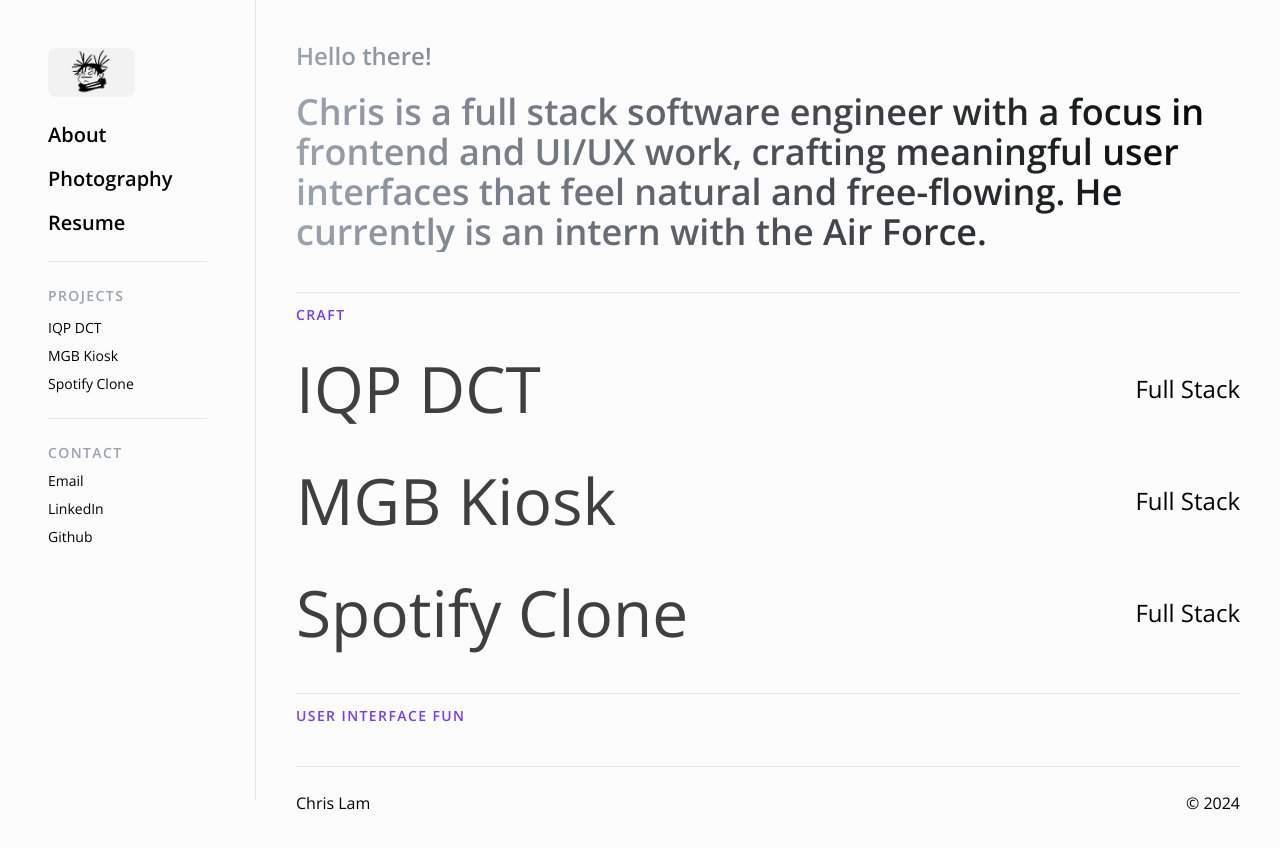
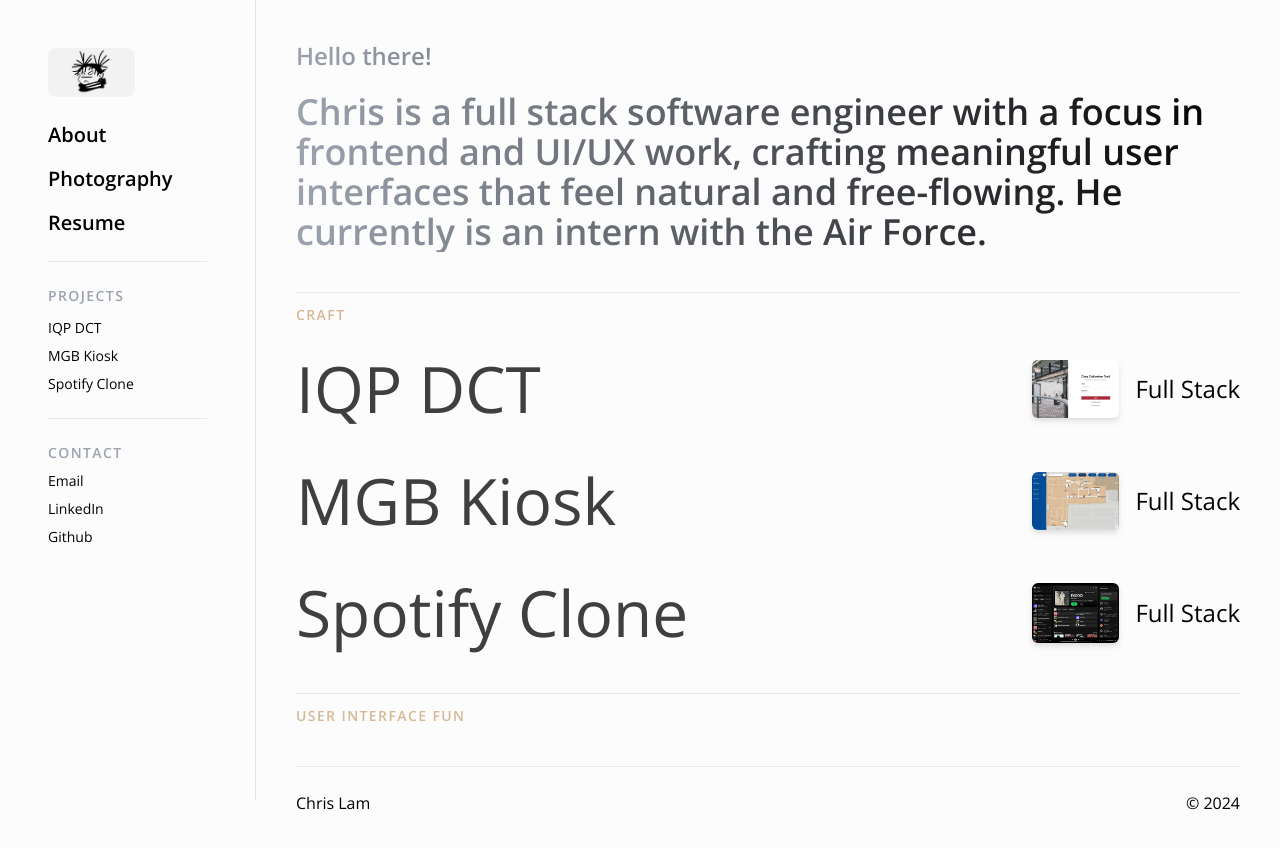
Before and after one commit to clam365/portfolio, a Next.js app: page / in a window 1280 px wide. Shown: the top 848 px of the page. Built offline with nearby package versions, Linux system fonts and the light colour scheme.

Commit message:
Adding in some landing page depth and different color theme

```diff
--- a/app/about/Education.tsx
+++ b/app/about/Education.tsx
@@ -3,7 +3,7 @@
 export default function Education() {
     return (
         <div>
-            <h1 className="font-semibold text-violet-600 text-sm mb-4 mt-4 tracking-widest">EDUCATION</h1>
+            <h1 className="font-semibold text-[#D5B895] text-sm mb-4 mt-4 tracking-widest">EDUCATION</h1>
             <div className={" flex justify-between m-auto items-center"}>
                 <div className={""}>
                     <h1 className={"font-semibold text-3xl"}>Worcester Polytechnic Institute</h1>
--- a/app/about/InfoSection.tsx
+++ b/app/about/InfoSection.tsx
@@ -17,7 +17,7 @@
 
                 {/* Text Section */}
                 <div className="flex-1">
-                    <h1 className="font-semibold text-violet-600 text-sm mb-4 tracking-widest">INFO</h1>
+                    <h1 className="font-semibold text-[#D5B895] text-sm mb-4 tracking-widest">INFO</h1>
                     <p className="text-sm">
                         I am a software engineer in Greater Boston, Massachusetts, specializing in frontend and
                         UI/UX development.
--- a/app/about/MyPhilosophy.tsx
+++ b/app/about/MyPhilosophy.tsx
@@ -3,13 +3,13 @@
 export default function MyPhilosophy() {
     return (
         <div className=" mx-auto">
-            <h1 className="font-semibold text-violet-600 text-sm mb-4 mt-4 tracking-widest">MY PHILOSOPHY</h1>
+            <h1 className="font-semibold text-[#D5B895] text-sm mb-4 mt-4 tracking-widest">MY PHILOSOPHY</h1>
             <div className="grid grid-cols-1 sm:grid-cols-2 gap-4 ">
                 <div className="mb-6 sm:mb-0 lg:pr-4">
                     <h1 className="font-bold text-sm mb-2">Work Ethic</h1>
                     <p className="text-sm">
                         Great taste, as defined by{" "}
-                        <Link href={"https://www.goodreads.com/quotes/309485-nobody-tells-this-to-people-who-are-beginners-i-wish"} className="text-violet-600">
+                        <Link href={"https://www.goodreads.com/quotes/309485-nobody-tells-this-to-people-who-are-beginners-i-wish"} className="text-[#D5B895]">
                             Ira Glass
                         </Link>, is understanding that though many start their journeys in creative work, the drive to perfect, master, and love your craft is essential.
                         {/* eslint-disable-next-line react/no-unescaped-entities */}
--- a/app/components/ProjectSection.tsx
+++ b/app/components/ProjectSection.tsx
@@ -2,7 +2,7 @@
 export default function ProjectSection() {
     return (
         <div>
-            <h1 className="font-semibold text-violet-600 text-sm mt-3 tracking-widest">
+            <h1 className="font-semibold text-[#D5B895] text-sm mt-3 tracking-widest">
                 CRAFT
             </h1>
             <ProjectContent/>
--- a/app/components/UserInterfaceFun.tsx
+++ b/app/components/UserInterfaceFun.tsx
@@ -2,7 +2,7 @@
 export default function UserInterfaceFun() {
     return (
         <div>
-            <h1 className="font-semibold text-violet-600 text-sm mt-3 tracking-widest mb-10">
+            <h1 className="font-semibold text-[#D5B895] text-sm mt-3 tracking-widest mb-10">
                 USER INTERFACE FUN
             </h1>
             <hr/>
--- a/app/csProjects/Modal/Index.tsx
+++ b/app/csProjects/Modal/Index.tsx
@@ -5,48 +5,71 @@
 import gsap from 'gsap';
 
 const scaleAnimation = {
-    initial: {scale: 0, x:"-50%", y:"-50%"},
-    enter: {scale: 1, x:"-50%", y:"-50%", transition: {duration: 0.4, ease: [0.76, 0, 0.24, 1]}},
-    closed: {scale: 0, x:"-50%", y:"-50%", transition: {duration: 0.4, ease: [0.32, 0, 0.67, 0]}}
+    initial: {scale: 0, x: "-50%", y: "-50%"},
+    enter: {scale: 1, x: "-50%", y: "-50%", transition: {duration: 0.4, ease: [0.76, 0, 0.24, 1]}},
+    closed: {scale: 0, x: "-50%", y: "-50%", transition: {duration: 0.4, ease: [0.32, 0, 0.67, 0]}}
+};
+
+// Define the type for the props
+interface Project {
+    src: string;
+    color: string;
 }
 
-export default function Index({modal, projects}) {
+interface IndexProps {
+    modal: {
+        active: boolean;
+        index: number;
+    };
+    projects: Project[];
+}
 
+// Use the defined type in the function component
+export default function Index({ modal, projects }: IndexProps) {
     const { active, index } = modal;
-    const modalContainer = useRef(null);
-    const cursor = useRef(null);
-    const cursorLabel = useRef(null);
+    const modalContainer = useRef<HTMLDivElement>(null);
+    const cursor = useRef<HTMLDivElement>(null);
+    const cursorLabel = useRef<HTMLDivElement>(null);
 
-    useEffect( () => {
-        //Move Container
-        let xMoveContainer = gsap.quickTo(modalContainer.current, "left", {duration: 0.8, ease: "power3"})
-        let yMoveContainer = gsap.quickTo(modalContainer.current, "top", {duration: 0.8, ease: "power3"})
-        //Move cursor
-        let xMoveCursor = gsap.quickTo(cursor.current, "left", {duration: 0.5, ease: "power3"})
-        let yMoveCursor = gsap.quickTo(cursor.current, "top", {duration: 0.5, ease: "power3"})
-        //Move cursor label
-        let xMoveCursorLabel = gsap.quickTo(cursorLabel.current, "left", {duration: 0.45, ease: "power3"})
-        let yMoveCursorLabel = gsap.quickTo(cursorLabel.current, "top", {duration: 0.45, ease: "power3"})
+    useEffect(() => {
+        if (modalContainer.current && cursor.current && cursorLabel.current) {
+            // Move Container
+            let xMoveContainer = gsap.quickTo(modalContainer.current, "left", {duration: 0.8, ease: "power3"});
+            let yMoveContainer = gsap.quickTo(modalContainer.current, "top", {duration: 0.8, ease: "power3"});
+            // Move cursor
+            let xMoveCursor = gsap.quickTo(cursor.current, "left", {duration: 0.5, ease: "power3"});
+            let yMoveCursor = gsap.quickTo(cursor.current, "top", {duration: 0.5, ease: "power3"});
+            // Move cursor label
+            let xMoveCursorLabel = gsap.quickTo(cursorLabel.current, "left", {duration: 0.45, ease: "power3"});
+            let yMoveCursorLabel = gsap.quickTo(cursorLabel.current, "top", {duration: 0.45, ease: "power3"});
 
-        window.addEventListener('mousemove', (e) => {
+            const mouseMoveHandler = (e: MouseEvent) => {
                 const { pageX, pageY } = e;
-            xMoveContainer(pageX)
-            yMoveContainer(pageY)
-            xMoveCursor(pageX)
-            yMoveCursor(pageY)
-            xMoveCursorLabel(pageX)
-            yMoveCursorLabel(pageY)
-        })
-    }, [])
+                xMoveContainer(pageX);
+                yMoveContainer(pageY);
+                xMoveCursor(pageX);
+                yMoveCursor(pageY);
+                xMoveCursorLabel(pageX);
+                yMoveCursorLabel(pageY);
+            };
+
+            window.addEventListener('mousemove', mouseMoveHandler);
+
+            return () => {
+                window.removeEventListener('mousemove', mouseMoveHandler);
+            };
+        }
+    }, []);
 
     return (
         <>
             <motion.div ref={modalContainer} variants={scaleAnimation} initial="initial" animate={active ? "enter" : "closed"} className={styles.modalContainer}>
-                <div style={{top: index * -100 + "%"}} className={styles.modalSlider}>
+                <div style={{ top: index * -100 + "%" }} className={styles.modalSlider}>
                     {
-                        projects.map( (project, index) => {
-                            const { src, color } = project
-                            return <div className={styles.modal} style={{backgroundColor: color}} key={`modal_${index}`}>
+                        projects.map((project, idx) => {
+                            const { src, color } = project;
+                            return (
+                                <div className={styles.modal} style={{ backgroundColor: color }} key={`modal_${idx}`}>
                                     <Image
                                         src={`/images/${src}`}
                                         width={300}
@@ -54,6 +77,7 @@
                                         alt="image"
                                     />
                                 </div>
+                            );
                         })
                     }
                 </div>
@@ -61,5 +85,5 @@
             <motion.div ref={cursor} className={styles.cursor} variants={scaleAnimation} initial="initial" animate={active ? "enter" : "closed"}></motion.div>
             <motion.div ref={cursorLabel} className={styles.cursorLabel} variants={scaleAnimation} initial="initial" animate={active ? "enter" : "closed"}>View</motion.div>
         </>
-    )
+    );
 }
--- a/app/csProjects/Project/Index.tsx
+++ b/app/csProjects/Project/Index.tsx
@@ -1,13 +1,38 @@
 'use client';
-import React from 'react'
+import React from 'react';
 import styles from './style.module.css';
+import Image from 'next/image';
 
-export default function Index({index, title, setModal}) {
+// Define the type for the props
+interface IndexProps {
+    index: number;
+    smolImage: string;
+    title: string;
+    setModal: (modalState: { active: boolean; index: number }) => void;
+    link: string;
+}
 
+// Use the defined type in the function component
+const Index: React.FC<IndexProps> = ({ index, smolImage, title, setModal }) => {
     return (
-        <div onMouseEnter={() => {setModal({active: true, index})}} onMouseLeave={() => {setModal({active: false, index})}} className={styles.project}>
+        <div
+            onMouseEnter={() => setModal({ active: true, index })}
+            onMouseLeave={() => setModal({ active: false, index })}
+            className={styles.project}
+        >
             <h2>{title}</h2>
-            <p>Full Stack</p>
+            <div className="flex items-center">
+                <Image
+                    src={`/images/${smolImage}`}
+                    alt="Image"
+                    width={87}
+                    height={48}
+                    className="rounded-md mr-4 drop-shadow-md"
+                />
+                <p>Full Stack</p>
+            </div>
         </div>
-    )
-}
+    );
+};
+
+export default Index;
--- a/app/csProjects/Project/style.module.css
+++ b/app/csProjects/Project/style.module.css
@@ -39,7 +39,7 @@
 
 @media (max-width: 1024px) {
     .project h2 {
-        font-size: 2.5rem; /* Adjust the font size as needed */
+        font-size: 2rem; /* Adjust the font size as needed */
     }
 
     .project p {
--- a/app/csProjects/page.tsx
+++ b/app/csProjects/page.tsx
@@ -1,9 +1,9 @@
-"use client";
-import styles from './page.module.css'
+'use client';
+import styles from './page.module.css';
 import { useState } from 'react';
-import Project from './Project';
-import Modal from './Modal';
-import Link from "next/link";
+import Project from './Project/Index';
+import Modal from './Modal/Index';
+import Link from 'next/link';
 
 const projects = [
     {
@@ -24,26 +24,27 @@
         color: "#22c55e",
         linkTo: "/spotify-clone"
     },
-]
+];
 
 export default function Page() {
-
-    const [modal, setModal] = useState({active: false, index: 0})
+    const [modal, setModal] = useState({ active: false, index: 0 });
 
     return (
         <main className={styles.main}>
             <div className={styles.body}>
-                {
-                    projects.map( (project, index) => {
-                        return (
-                                <Link href={project.linkTo} key={index}>
-                                    <Project index={index} title={project.title} link={project.linkTo} setModal={setModal} key={index}/>
-                                </Link>
-                            );
-                    })
-                }
+                {projects.map((project, index) => (
+                    <Link href={project.linkTo} key={index}>
+                        <Project
+                            index={index}
+                            title={project.title}
+                            smolImage={project.src}
+                            link={project.linkTo}
+                            setModal={setModal}
+                        />
+                    </Link>
+                ))}
             </div>
-            <Modal modal={modal} projects={projects}/>
+            <Modal modal={modal} projects={projects} />
         </main>
-    )
+    );
 }
```
Lines whose indentation alone changed are shown as unchanged.
